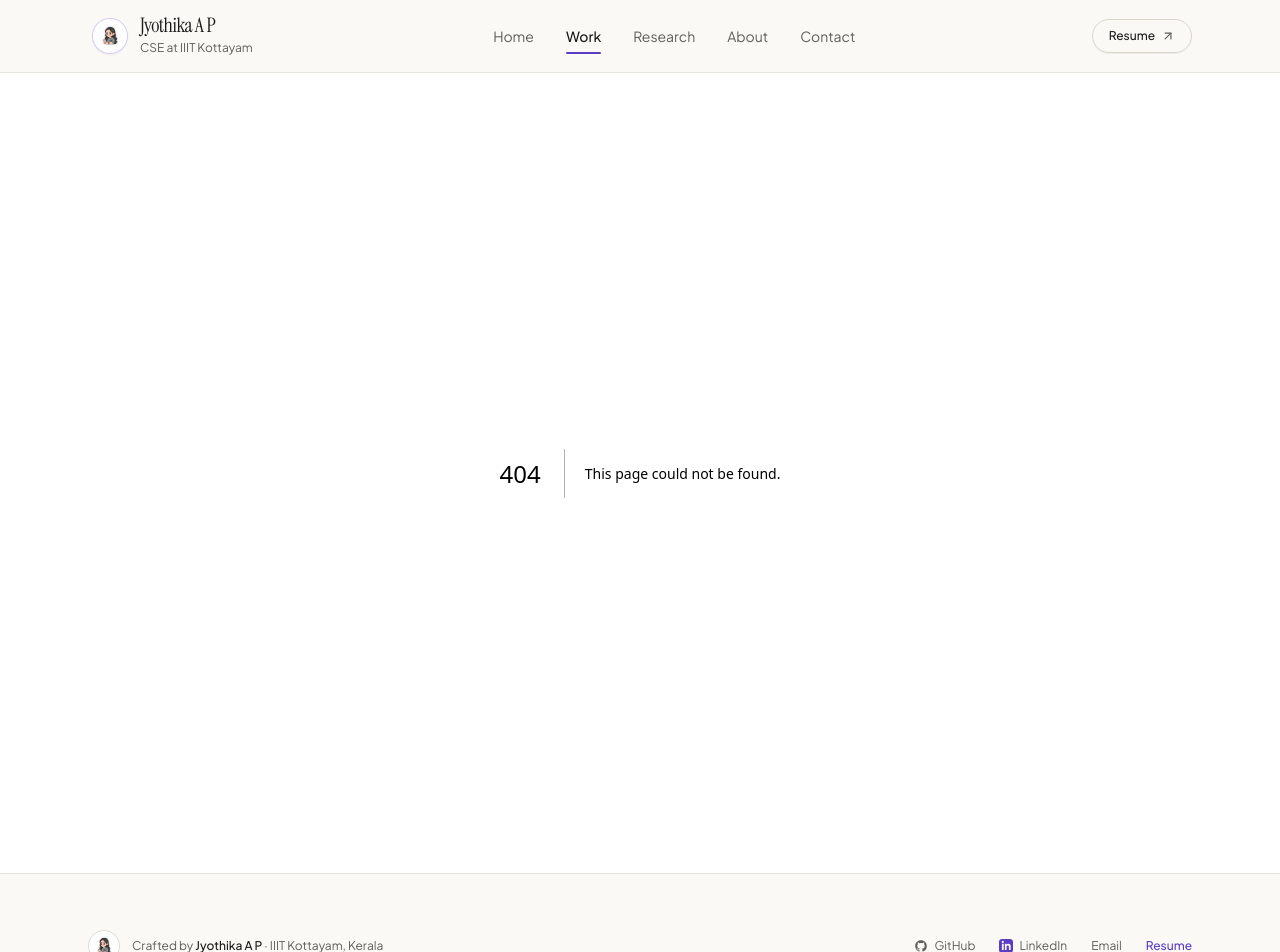
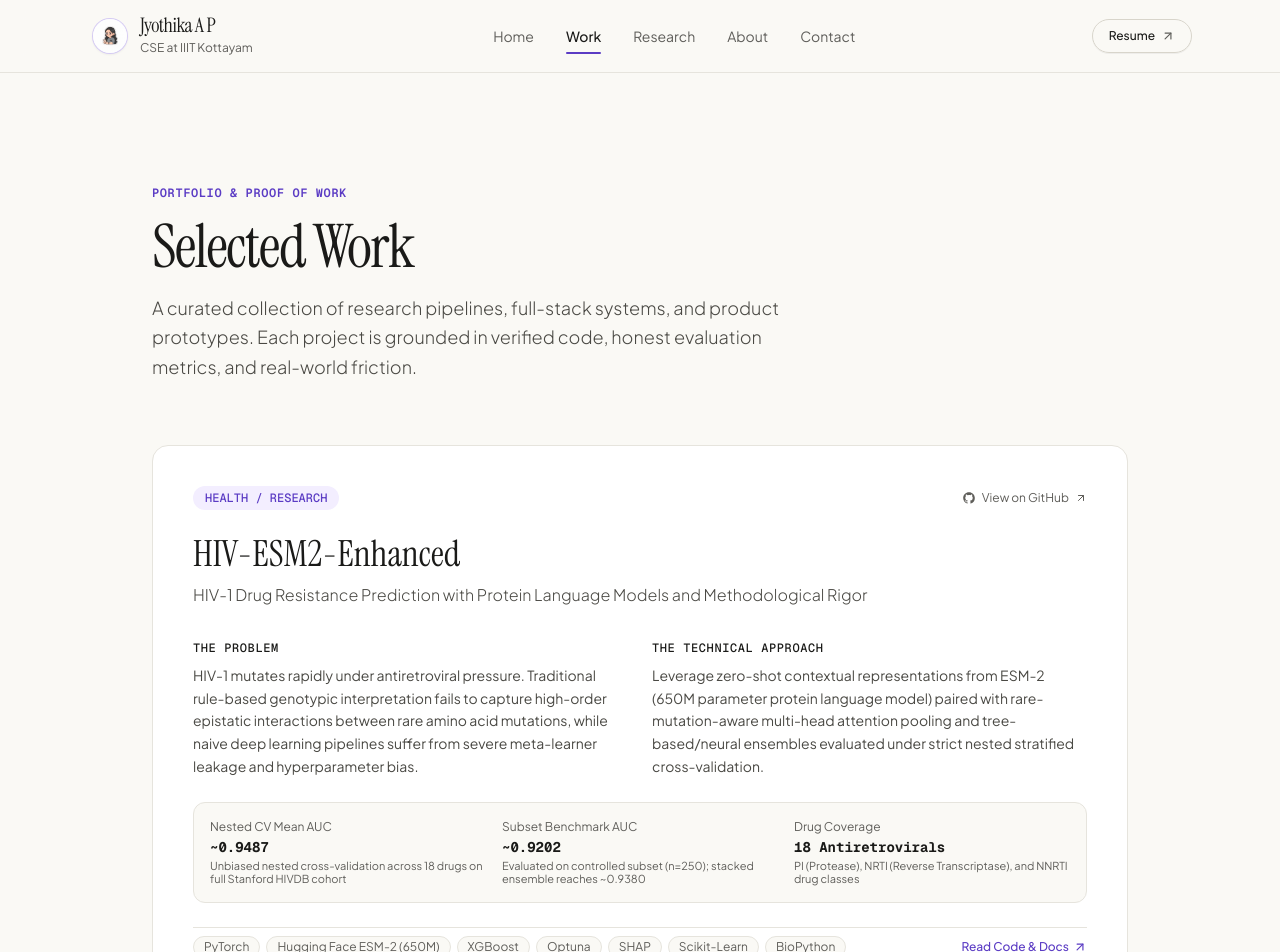
Before and after one commit to jyothikacodes/portfolio, a Next.js app: page /work in a window 1280 px wide. Before the commit this address had no page. Shown: the top 952 px of the page. Built offline with nearby package versions, Linux system fonts and the light colour scheme.

Commit message:
feat(work): create dedicated project showcase with verified metrics and code links

```diff
--- /dev/null
+++ b/src/app/work/page.tsx
@@ -0,0 +1,133 @@
+import React from "react";
+import Link from "next/link";
+import { ArrowUpRight, ExternalLink, Shield, HeartPulse, Sparkles, GitBranch, Waves } from "lucide-react";
+import { GithubIcon } from "@/components/Icons";
+import { FLAGSHIP_PROJECTS, SUPPORTING_RESEARCH } from "@/data/portfolioData";
+
+export const metadata = {
+  title: "Selected Work — Jyothika A P",
+  description: "Detailed case studies and engineering projects built by Jyothika A P across healthcare AI, security, and systems.",
+};
+
+export default function WorkPage() {
+  const allProjects = [
+    ...FLAGSHIP_PROJECTS,
+    ...SUPPORTING_RESEARCH,
+  ];
+
+  return (
+    <div className="pt-28 pb-20 max-w-5xl mx-auto px-6 space-y-16">
+      {/* Page Intro */}
+      <div className="space-y-4 max-w-2xl">
+        <span className="text-xs font-mono uppercase tracking-wider text-[#5B3CC4] block font-semibold">
+          PORTFOLIO & PROOF OF WORK
+        </span>
+        <h1 className="font-serif text-4xl sm:text-5xl md:text-6xl text-[#1A1A18] font-normal tracking-tight">
+          Selected Work
+        </h1>
+        <p className="text-base sm:text-lg text-[#4A4944] font-light leading-relaxed">
+          A curated collection of research pipelines, full-stack systems, and product prototypes.
+          Each project is grounded in verified code, honest evaluation metrics, and real-world friction.
+        </p>
+      </div>
+
+      {/* Project List */}
+      <div className="space-y-12">
+        {allProjects.map((project) => (
+          <article
+            key={project.id}
+            id={project.id}
+            className="p-8 sm:p-10 rounded-2xl bg-white border border-[#E6E4DD] hover:border-[#D8D5CB] transition-all space-y-6 shadow-2xs"
+          >
+            {/* Top Meta Bar */}
+            <div className="flex flex-wrap items-center justify-between gap-3 text-xs">
+              <span className="font-mono text-[#5B3CC4] bg-[#F3EEFF] px-3 py-1 rounded-full font-medium">
+                {project.category}
+              </span>
+              {project.githubUrl && (
+                <a
+                  href={project.githubUrl}
+                  target="_blank"
+                  rel="noreferrer"
+                  className="inline-flex items-center gap-1.5 text-xs text-[#5F5E5A] hover:text-[#1A1A18] transition-colors font-sans"
+                >
+                  <GithubIcon className="w-3.5 h-3.5" />
+                  <span>View on GitHub</span>
+                  <ArrowUpRight className="w-3 h-3 text-[#5F5E5A]" />
+                </a>
+              )}
+            </div>
+
+            {/* Title & Tagline */}
+            <div className="space-y-2">
+              <h2 className="font-serif text-3xl sm:text-4xl text-[#1A1A18]">
+                {project.title}
+              </h2>
+              <p className="text-base text-[#4A4944] font-light leading-relaxed">
+                {project.tagline}
+              </p>
+            </div>
+
+            {/* Content Grid */}
+            <div className="grid grid-cols-1 md:grid-cols-2 gap-6 pt-2 text-sm text-[#4A4944] leading-relaxed">
+              <div className="space-y-2">
+                <h3 className="text-xs font-mono uppercase tracking-wider text-[#1A1A18] font-medium">
+                  The Problem
+                </h3>
+                <p>{project.problem}</p>
+              </div>
+
+              <div className="space-y-2">
+                <h3 className="text-xs font-mono uppercase tracking-wider text-[#1A1A18] font-medium">
+                  The Technical Approach
+                </h3>
+                <p>{project.hypothesisOrApproach}</p>
+              </div>
+            </div>
+
+            {/* Highlight Metrics */}
+            <div className="p-4 rounded-xl bg-[#FAF9F5] border border-[#E6E4DD] grid grid-cols-1 sm:grid-cols-3 gap-4 text-xs">
+              {project.evaluationAndResults.slice(0, 3).map((res) => (
+                <div key={res.label} className="space-y-0.5">
+                  <span className="text-[#5F5E5A] block">{res.label}</span>
+                  <span className="font-mono font-bold text-sm text-[#1A1A18] block">
+                    {res.value}
+                  </span>
+                  <span className="text-[11px] text-[#5F5E5A] block leading-tight">
+                    {res.detail}
+                  </span>
+                </div>
+              ))}
+            </div>
+
+            {/* Footer Tech Tags */}
+            <div className="flex flex-wrap items-center justify-between gap-4 pt-2 border-t border-[#E6E4DD] text-xs">
+              <div className="flex flex-wrap gap-1.5">
+                {project.technologies.map((t) => (
+                  <span
+                    key={t}
+                    className="px-2.5 py-0.5 rounded-full bg-[#FAF9F5] text-[#5F5E5A] border border-[#E6E4DD]"
+                  >
+                    {t}
+                  </span>
+                ))}
+              </div>
+
+              {project.githubUrl && (
+                <a
+                  href={project.githubUrl}
+                  target="_blank"
+                  rel="noreferrer"
+                  className="inline-flex items-center gap-1 font-medium text-xs text-[#5B3CC4] hover:underline"
+                >
+                  <span>Read Code &amp; Docs</span>
+                  <ArrowUpRight className="w-3.5 h-3.5" />
+                </a>
+              )}
+            </div>
+          </article>
+        ))}
+      </div>
+    </div>
+  );
+}
```
